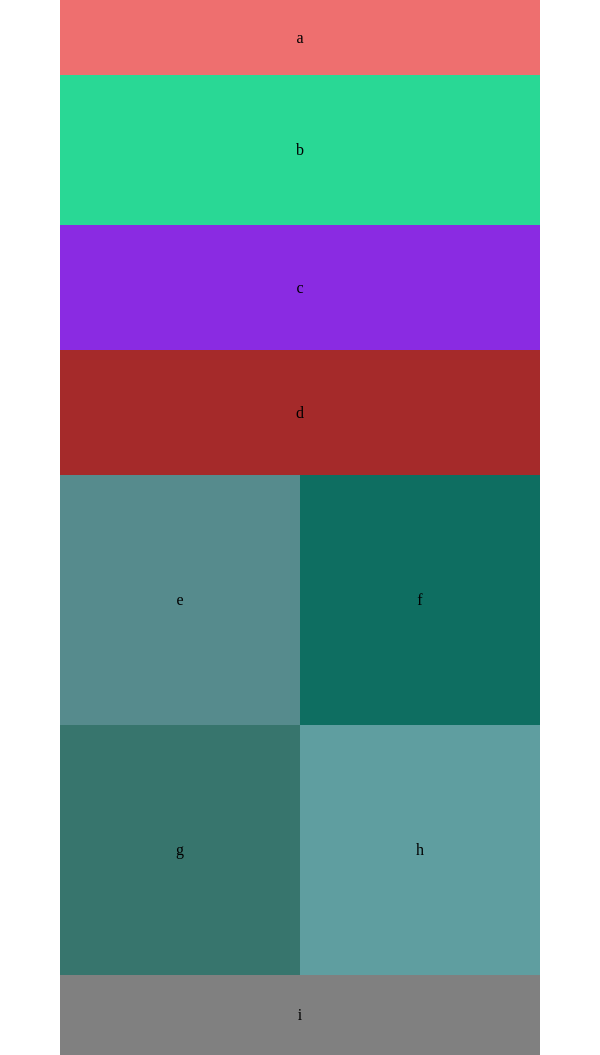
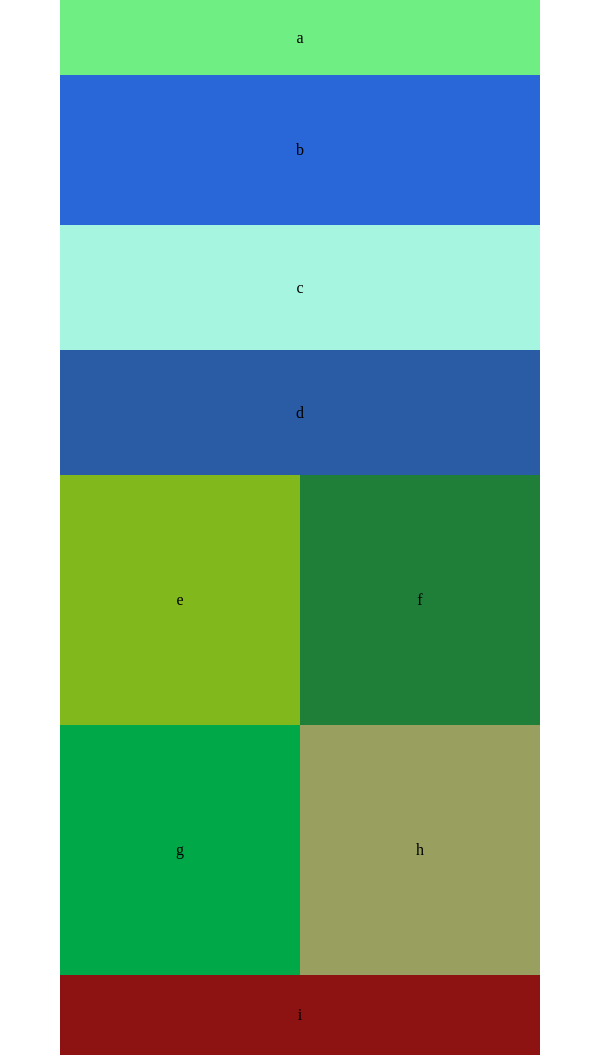
Before and after one commit to sondoshassan/lab-01, a plain HTML site: page index.html in a window 600 px wide. Drawn offline with Linux system fonts and the light colour scheme.

Commit message:
change color

```diff
--- a/css/state.css
+++ b/css/state.css
@@ -5,7 +5,7 @@
 
 
     #c-d div:first-child {
-        background-color: blueviolet;
+        background-color: rgb(245, 165, 182);
         text-align: center;
 
     }
@@ -35,3 +35,39 @@
         text-align: center;
 
     }
+
+    @media screen and (min-width:480px) and (max-width:767px){
+
+
+
+        #c-d div:first-child {
+            background-color: rgb(165, 245, 225);
+            text-align: center;
+
+        }
+        #c-d div:last-child{
+            background-color: rgb(42, 91, 165);
+            text-align: center;
+
+
+        }
+        #e-h div:last-child{
+            background-color: rgb(153, 160, 95);
+            text-align: center;
+
+        }
+        #e-h div:first-child{
+            background-color: rgb(129, 184, 28);
+            text-align: center;
+
+        }
+        #e-h div:nth-child(2){
+            background-color: rgb(31, 126, 55);
+            text-align: center;
+
+        }
+        #e-h div:nth-child(3){
+            background-color: rgb(1, 168, 71);
+            text-align: center;
+
+        }}
--- a/css/theme.css
+++ b/css/theme.css
@@ -1,3 +1,4 @@
+@media screen and (min-width:768px){
 header {
     background-color: rgb(238, 111, 111);
     text-align: center;
@@ -5,11 +6,26 @@ header {
 aside {
     background-color: rgb(41, 216, 149);
     text-align: center;
-
 }
 
 footer {
     background-color: gray;
     text-align: center;
 
+}}
+@media screen and (min-width:480px) and (max-width:767px){
+    header {
+        background-color: rgb(111, 238, 132);
+        text-align: center;
+    }
+    aside {
+        background-color: rgb(41, 102, 216);
+        text-align: center;
+    }
+
+    footer {
+        background-color: rgb(141, 18, 18);
+        text-align: center;
+
+    }
 }
```
